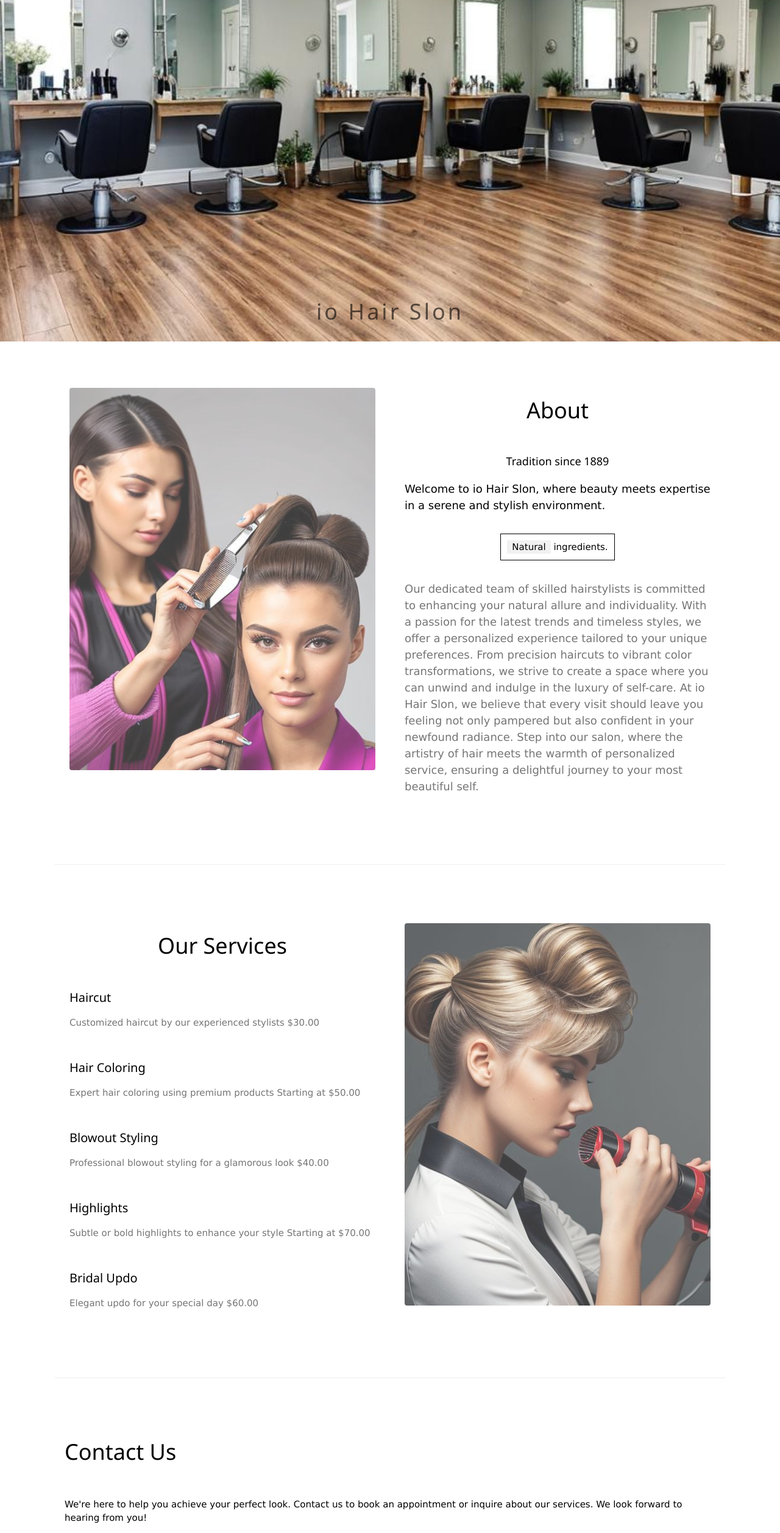
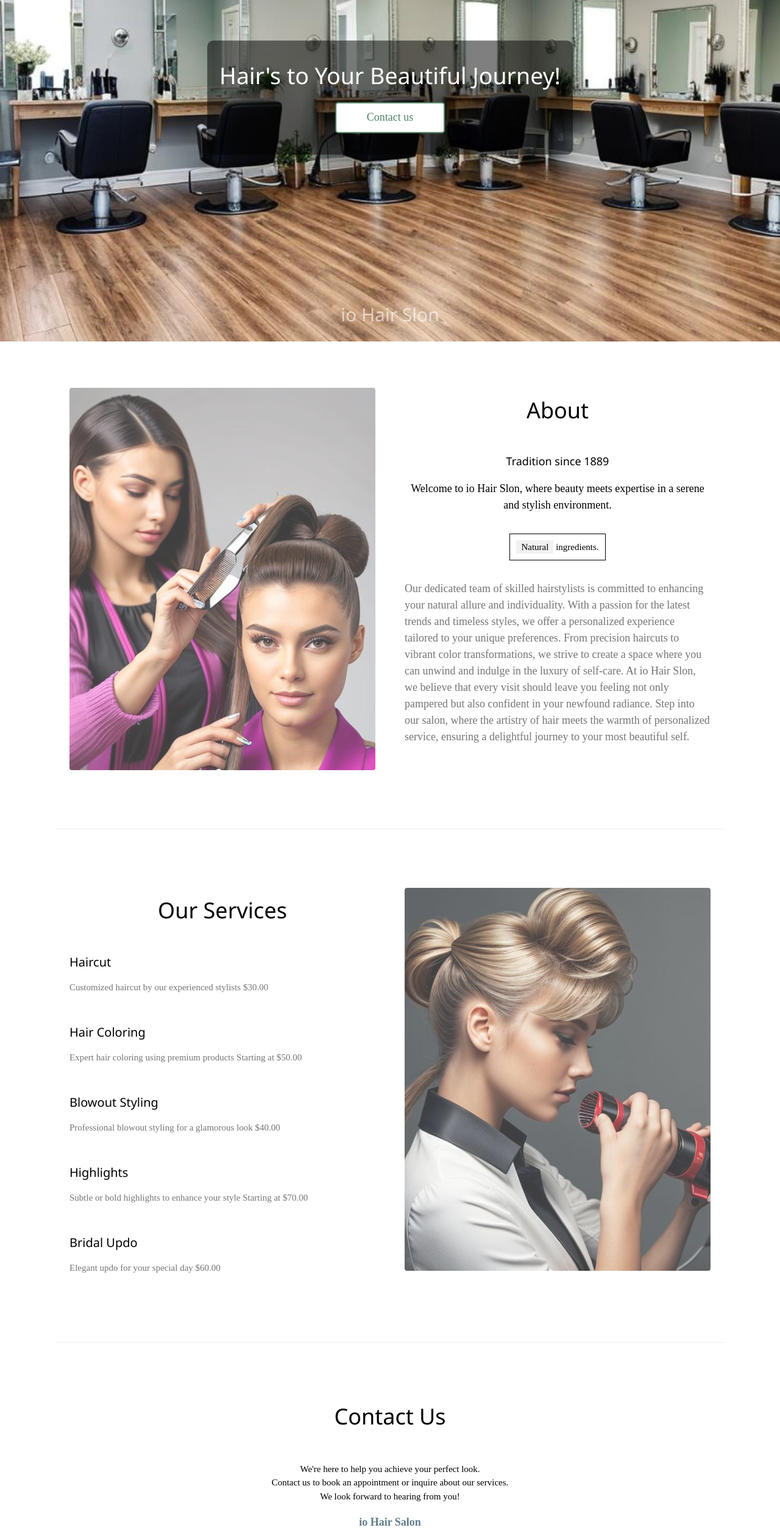
Before and after one commit to Idanbenaim/io-hair-salon-template, a plain HTML site: page index2.html in a window 1280 px wide. Shown: the part 240-2754 px from the top of the page at 61% size. Drawn offline with nearby package versions, Linux system fonts and the light colour scheme.

Commit message:
action button and contact section

```diff
--- a/index.css
+++ b/index.css
@@ -1,4 +1,53 @@
+/* index.css */
+
 body {
+  font-family: "Times New Roman", Georgia, Serif;
+  margin: 0;
+}
+
+.custom-header {
+  position: relative;
+}
+
+.custom-overlay {
+  background-color: rgba(0, 0, 0, 0.5);
+  padding: 20px;
+  border-radius: 10px;
+  text-align: center;
+}
+
+.custom-heading {
+  font-size: 2.5em;
+  color: white;
+}
+
+.custom-button {
+  display: block;
+  margin: 15px auto;
+  padding: 10px 50px;
+  background-color: white;
+  color: #508264;
+  border: 2px solid #508264;
+  border-radius: 5px;
+  font-size: 1.2em;
+  cursor: pointer;
+}
+
+.custom-button:hover {
+  background-color: #508264;
+  color: white;
+}
+
+.custom-subheading {
+  font-size: 2em;
+  color: white;
+}
+
+
+
+
+
+/* body {
   font-family: "Times New Roman", Georgia, Serif;
 }
 
@@ -6,3 +55,41 @@ h1, h2, h3, h4, h5, h6 {
   font-family: "Playfair Display";
   letter-spacing: 5px;
 }
+
+
+.w3-display-middle h1 {
+  font-size: 2.5em;
+  text-align: center;
+  white-space: nowrap;
+  overflow: hidden;
+}
+
+@media screen and (min-width: 768px) {
+  .w3-display-middle h1 {
+    white-space: normal;
+  }
+}
+
+.custom-heading {
+  font-size: 2.5em;
+  color: white;
+}
+
+.custom-button {
+  display: block;
+  margin: 15px auto;
+  width: 250px;
+}
+
+.custom-overlay {
+  background-color: rgba(0, 0, 0, 0.748);
+  padding: 20px;
+  border-radius: 10px;
+  display: inline-block;
+}
+
+@media screen and (min-width: 768px) {
+  .custom-button {
+    width: 300px;
+  }
+} */
--- a/index2.html
+++ b/index2.html
@@ -1,17 +1,20 @@
+<!-- index.html -->
 <!DOCTYPE html>
 <html lang="en">
   <head>
-  <meta charset="UTF-8">
-  <meta name="viewport" content="width=device-width, initial-scale=1">
+    <meta charset="UTF-8" />
+    <meta name="viewport" content="width=device-width, initial-scale=1" />
     <title>io Hair Slon</title>
-  <link rel="stylesheet" href="https://www.w3schools.com/w3css/4/w3.css">
-  <link rel="stylesheet" href="styles.css">
+    <link rel="stylesheet" href="https://www.w3schools.com/w3css/4/w3.css" />
+    <link rel="stylesheet" href="index.css">
   </head>
   <body>
-
     <!-- Navbar (sit on top) -->
     <div class="w3-top">
-  <div class="w3-bar w3-white w3-padding w3-card" style="letter-spacing:4px;">
+      <div
+        class="w3-bar w3-white w3-padding w3-card"
+        style="letter-spacing: 4px"
+      >
         <a href="#home" class="w3-bar-item w3-button">io Hair Slon</a>
         <!-- Right-sided navbar links. Hide them on small screens -->
         <div class="w3-right w3-hide-small">
@@ -23,79 +26,182 @@
     </div>
 
     <!-- Header -->
-<header class="w3-display-container w3-content w3-wide" style="max-width:1600px;min-width:500px" id="home">
-  <img src="/assets/slon-floor.jpeg" alt="Hamburger Catering" width="1400" height="800">
+<header class="custom-header">
+  <img src="/assets/slon-floor.jpeg" alt="Hamburger Catering" width="1400" height="800" />
+
+  <div class="w3-display-middle">
+    <div class="custom-overlay">
+      <h1 class="custom-heading">Hair's to Your Beautiful Journey!</h1>
+      <button onclick="location.href='#contact'" class="custom-button" >Contact us</button>
+    </div>
+  </div>
+
   <div class="w3-display-bottommiddle w3-padding-large w3-opacity">
-    <h1 class="w3-xxlarge">io Hair Slon</h1>
+    <h1 class="custom-subheading">io Hair Slon</h1>
   </div>
 </header>
 
     <!-- Page content -->
-<div class="w3-content" style="max-width:1100px">
-
+    <div class="w3-content" style="max-width: 1100px">
       <!-- About Section -->
       <div class="w3-row w3-padding-64" id="about">
         <div class="w3-col m6 w3-padding-large w3-hide-small">
-      <img src="assets/models.jpeg" class="w3-round w3-image w3-opacity-min" alt="Table Setting" width="600" height="750">
+          <img
+            src="assets/models.jpeg"
+            class="w3-round w3-image w3-opacity-min"
+            alt="Table Setting"
+            width="600"
+            height="750"
+          />
         </div>
 
         <div class="w3-col m6 w3-padding-large">
-      <h1 class="w3-center">About</h1><br>
+          <h1 class="w3-center">About</h1>
+          <br />
           <h5 class="w3-center">Tradition since 1889</h5>
-      <p class="w3-large">Welcome to io Hair Slon, where beauty meets expertise in a serene and stylish environment.</p>
+          <p class="w3-large w3-center">
+            Welcome to io Hair Slon, where beauty meets expertise in a serene
+            and stylish environment.
+          </p>
 
-      <div style="text-align: center;">
-        <p style="display: inline-block; padding: 10px; border: 1px solid #000;"><span class="w3-tag w3-light-grey">Natural</span> ingredients.</p>
+          <div style="text-align: center">
+            <p
+              style="
+                display: inline-block;
+                padding: 10px;
+                border: 1px solid #000;
+              "
+            >
+              <span class="w3-tag w3-light-grey">Natural</span> ingredients.
+            </p>
           </div>
 
-      <p class="w3-large w3-text-grey w3-hide-medium">Our dedicated team of skilled hairstylists is committed to enhancing your natural allure and individuality. With a passion for the latest trends and timeless styles, we offer a personalized experience tailored to your unique preferences. From precision haircuts to vibrant color transformations, we strive to create a space where you can unwind and indulge in the luxury of self-care. At io Hair Slon, we believe that every visit should leave you feeling not only pampered but also confident in your newfound radiance. Step into our salon, where the artistry of hair meets the warmth of personalized service, ensuring a delightful journey to your most beautiful self.</p>
+          <p class="w3-large w3-text-grey w3-hide-medium">
+            Our dedicated team of skilled hairstylists is committed to enhancing
+            your natural allure and individuality. With a passion for the latest
+            trends and timeless styles, we offer a personalized experience
+            tailored to your unique preferences. From precision haircuts to
+            vibrant color transformations, we strive to create a space where you
+            can unwind and indulge in the luxury of self-care. At io Hair Slon,
+            we believe that every visit should leave you feeling not only
+            pampered but also confident in your newfound radiance. Step into our
+            salon, where the artistry of hair meets the warmth of personalized
+            service, ensuring a delightful journey to your most beautiful self.
+          </p>
         </div>
       </div>
 
-  <hr>
+      <hr />
 
       <!-- Menu Section -->
       <!-- Services Section -->
       <div class="w3-row w3-padding-64" id="Our Services">
         <div class="w3-col l6 w3-padding-large">
-    <h1 class="w3-center">Our Services</h1><br>
+          <h1 class="w3-center">Our Services</h1>
+          <br />
 
           <h4>Haircut</h4>
-    <p class="w3-text-grey">Customized haircut by our experienced stylists  $30.00</p><br>
+          <p class="w3-text-grey">
+            Customized haircut by our experienced stylists $30.00
+          </p>
+          <br />
 
           <h4>Hair Coloring</h4>
-    <p class="w3-text-grey">Expert hair coloring using premium products  Starting at $50.00</p><br>
+          <p class="w3-text-grey">
+            Expert hair coloring using premium products Starting at $50.00
+          </p>
+          <br />
 
           <h4>Blowout Styling</h4>
-    <p class="w3-text-grey">Professional blowout styling for a glamorous look  $40.00</p><br>
+          <p class="w3-text-grey">
+            Professional blowout styling for a glamorous look $40.00
+          </p>
+          <br />
 
           <h4>Highlights</h4>
-    <p class="w3-text-grey">Subtle or bold highlights to enhance your style  Starting at $70.00</p><br>
+          <p class="w3-text-grey">
+            Subtle or bold highlights to enhance your style Starting at $70.00
+          </p>
+          <br />
 
           <h4>Bridal Updo</h4>
-    <p class="w3-text-grey">Elegant updo for your special day  $60.00</p>
+          <p class="w3-text-grey">Elegant updo for your special day $60.00</p>
         </div>
 
         <div class="w3-col l6 w3-padding-large">
-    <img src="assets/Blower.jpeg" class="w3-round w3-image w3-opacity-min" alt="Services" style="width:100%">
+          <img
+            src="assets/Blower.jpeg"
+            class="w3-round w3-image w3-opacity-min"
+            alt="Services"
+            style="width: 100%"
+          />
         </div>
       </div>
 
-  <hr>
+      <hr />
 
       <!-- Contact Section -->
-  <div class="w3-container w3-padding-64" id="contact">
-  <h1>Contact Us</h1><br>
-  <p>We're here to help you achieve your perfect look. Contact us to book an appointment or inquire about our services. We look forward to hearing from you!</p>
-  <p class="w3-text-blue-grey w3-large"><b>Your Hair Salon Name, Street Address, City, State, Zip Code</b></p>
-  <p>For appointments, you can reach us by phone at <b>Your Phone Number</b> or via email at <b>info@yourhairsalon.com</b>. Alternatively, you can send us a message using the form below:</p>
-  <form action="/contact_form.php" method="post">
-    <p><input class="w3-input w3-padding-16" type="text" placeholder="Your Name" required name="Name"></p>
-    <p><input class="w3-input w3-padding-16" type="tel" placeholder="Your Phone Number" required name="PhoneNumber"></p>
-    <p><input class="w3-input w3-padding-16" type="email" placeholder="Your Email Address" required name="Email"></p>
-    <p><textarea class="w3-input w3-padding-16" placeholder="Your Message \ Special Requests" required name="Message"></textarea></p>
-    <p><button class="w3-button w3-light-grey w3-section" type="submit">SEND MESSAGE</button></p>
-  </form>
+      <div class="w3-container w3-padding-64 w3-center" id="contact">
+        <h1>Contact Us</h1>
+        <br />
+        <p>
+          We're here to help you achieve your perfect look. <br>
+          Contact us to book an appointment or inquire about our services.<br>
+          We look forward to hearing from you!
+        </p>
+        <p class="w3-text-blue-grey w3-large">
+          <b>io Hair Salon </b> <br>
+            123 Main Street <br>
+            San Francisco, CA. 94104
+        </p>
+        <p>
+          For appointments, you can reach us by phone at
+          <b>415-555-5555</b> or via email at
+          <b>info@yourhairsalon.com</b>
+          <!-- Alternatively, you can send us a message using the form below: -->
+        </p>
+        <!-- <form action="/contact_form.php" method="post">
+          <p>
+            <input
+              class="w3-input w3-padding-16"
+              type="text"
+              placeholder="Your Name"
+              required
+              name="Name"
+            />
+          </p>
+          <p>
+            <input
+              class="w3-input w3-padding-16"
+              type="tel"
+              placeholder="Your Phone Number"
+              required
+              name="PhoneNumber"
+            />
+          </p>
+          <p>
+            <input
+              class="w3-input w3-padding-16"
+              type="email"
+              placeholder="Your Email Address"
+              required
+              name="Email"
+            />
+          </p>
+          <p>
+            <textarea
+              class="w3-input w3-padding-16"
+              placeholder="Your Message \ Special Requests"
+              required
+              name="Message"
+            ></textarea>
+          </p>
+          <p>
+            <button class="w3-button w3-light-grey w3-section" type="submit">
+              SEND MESSAGE
+            </button>
+          </p>
+        </form> -->
       </div>
 
       <!-- <div class="w3-container w3-padding-64" id="contact">
@@ -117,8 +223,12 @@
 
     <!-- Footer -->
     <footer class="w3-center w3-light-grey w3-padding-32">
-  <p>Powered by <a href="" title="W3.CSS" target="_blank" class="w3-hover-text-green">io-Partnership & w3.css</a></p>
+      <p>
+        Powered by
+        <a href="" title="W3.CSS" target="_blank" class="w3-hover-text-green"
+          >io-Partnership & w3.css</a
+        >
+      </p>
     </footer>
-
   </body>
 </html>
```
Also changed, not shown: index.html (+16 -0 lines). Lines whose indentation alone changed are shown as unchanged.
